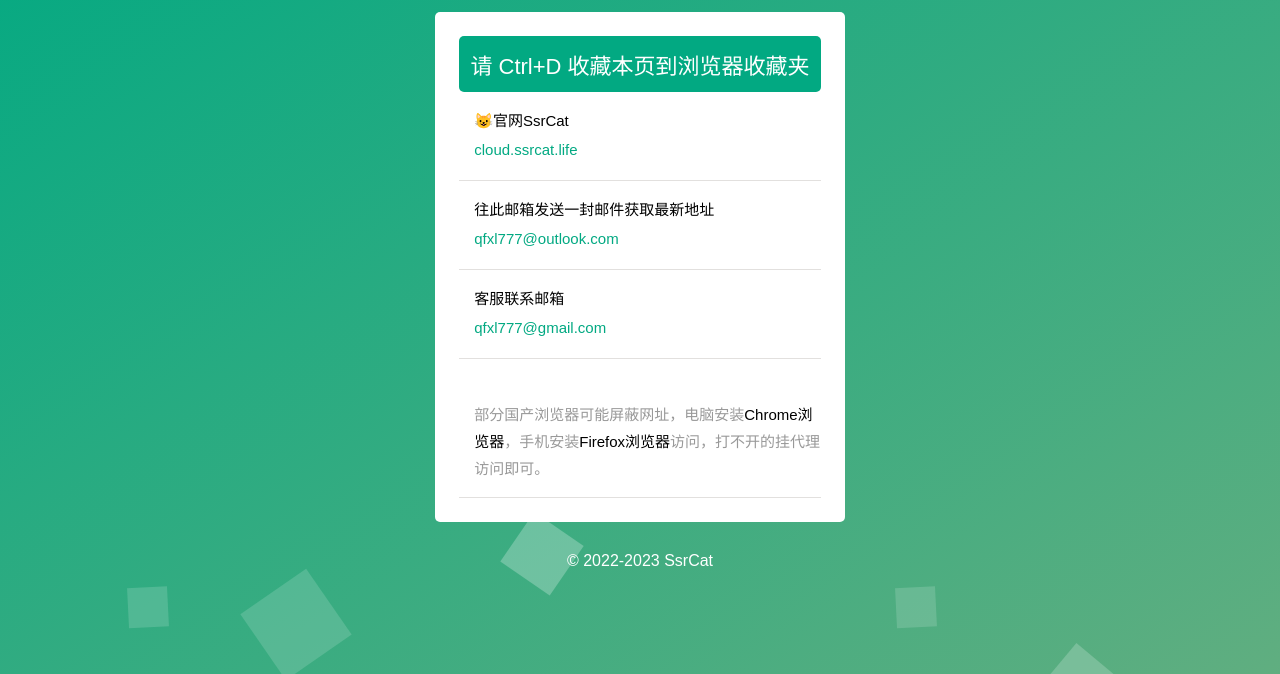
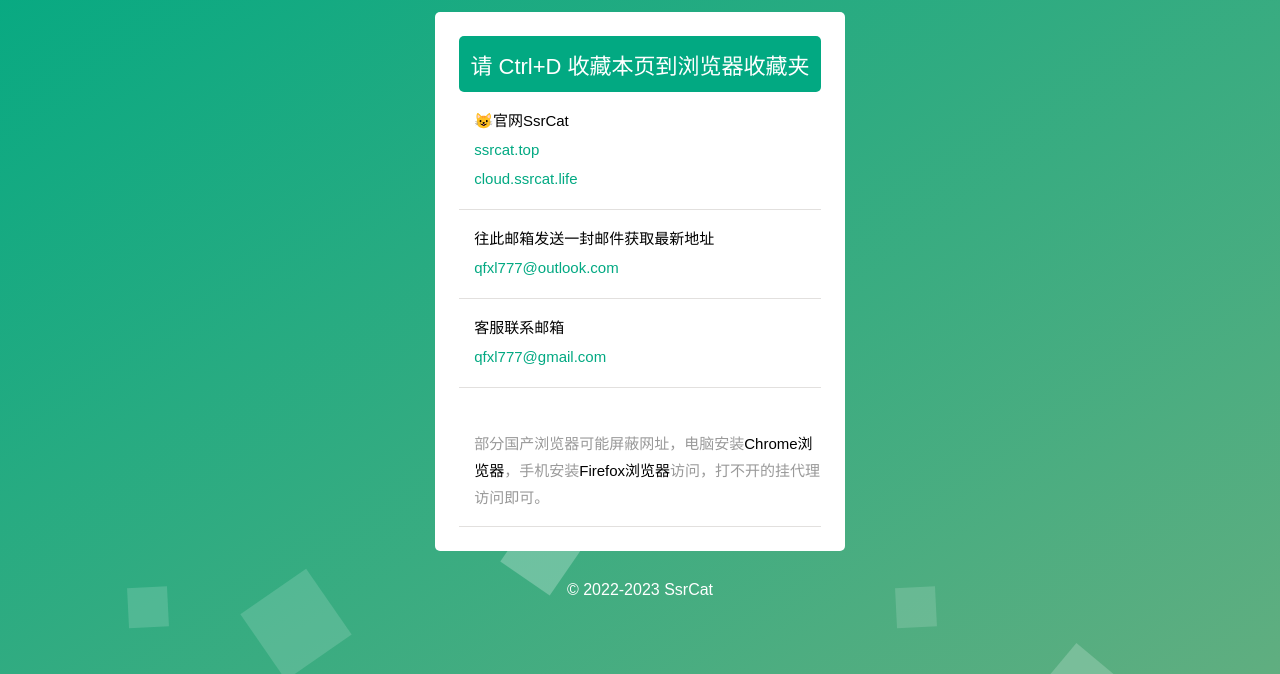
Before and after one commit to qfxl777/qfxl777.github.io, a plain HTML site: page index.html in a window 1280 px wide. Shown: the part 126-800 px from the top of the page. Drawn offline with Linux system fonts and the light colour scheme.

Commit message:
Add files via upload

```diff
--- a/index.html
+++ b/index.html
@@ -27,6 +27,7 @@
 							<ul>
 								<li>
 									😺官网SsrCat
+                                    <a href="https://ssrcat.top" target="_blank"><i>ssrcat.top</i></a>
 									<a href="https://cloud.ssrcat.life" target="_blank"><i>cloud.ssrcat.life</i></a>
 
 								</span></span></li>
```
